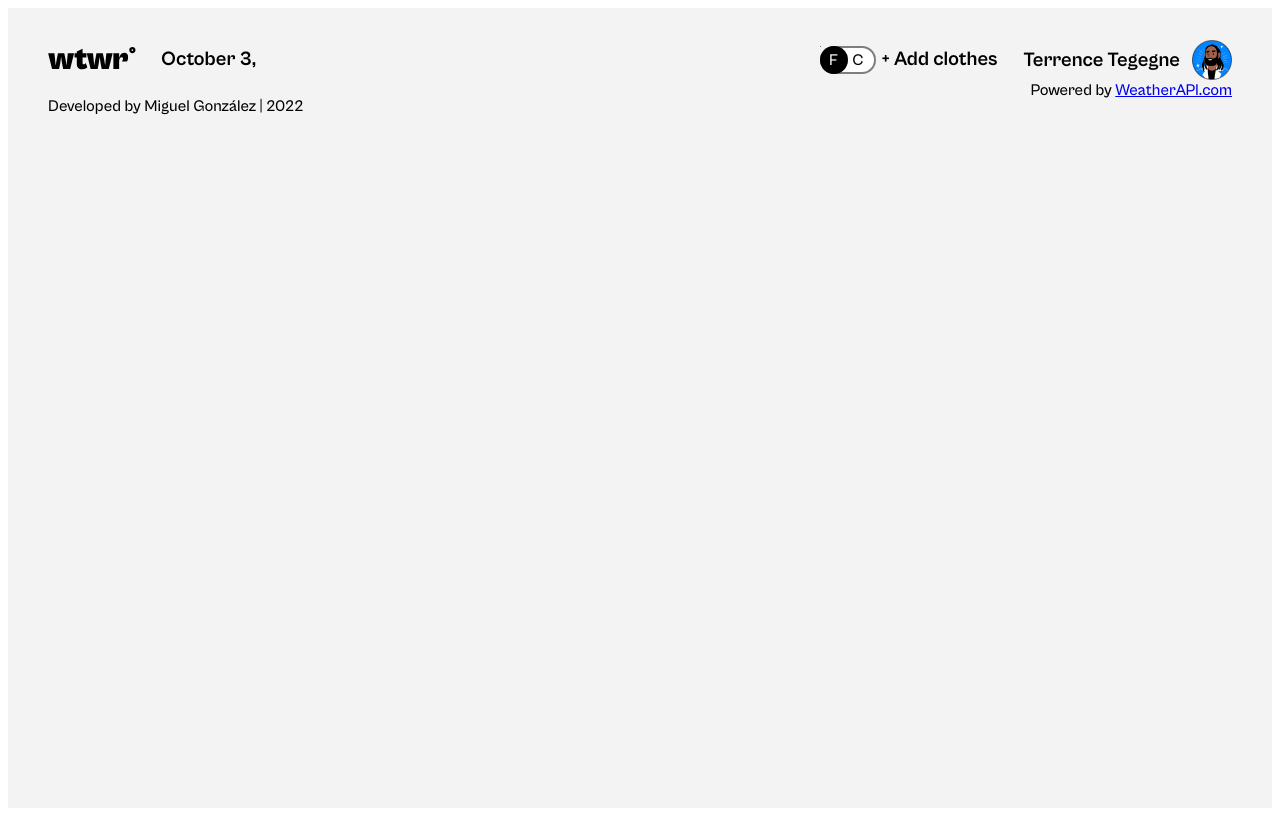
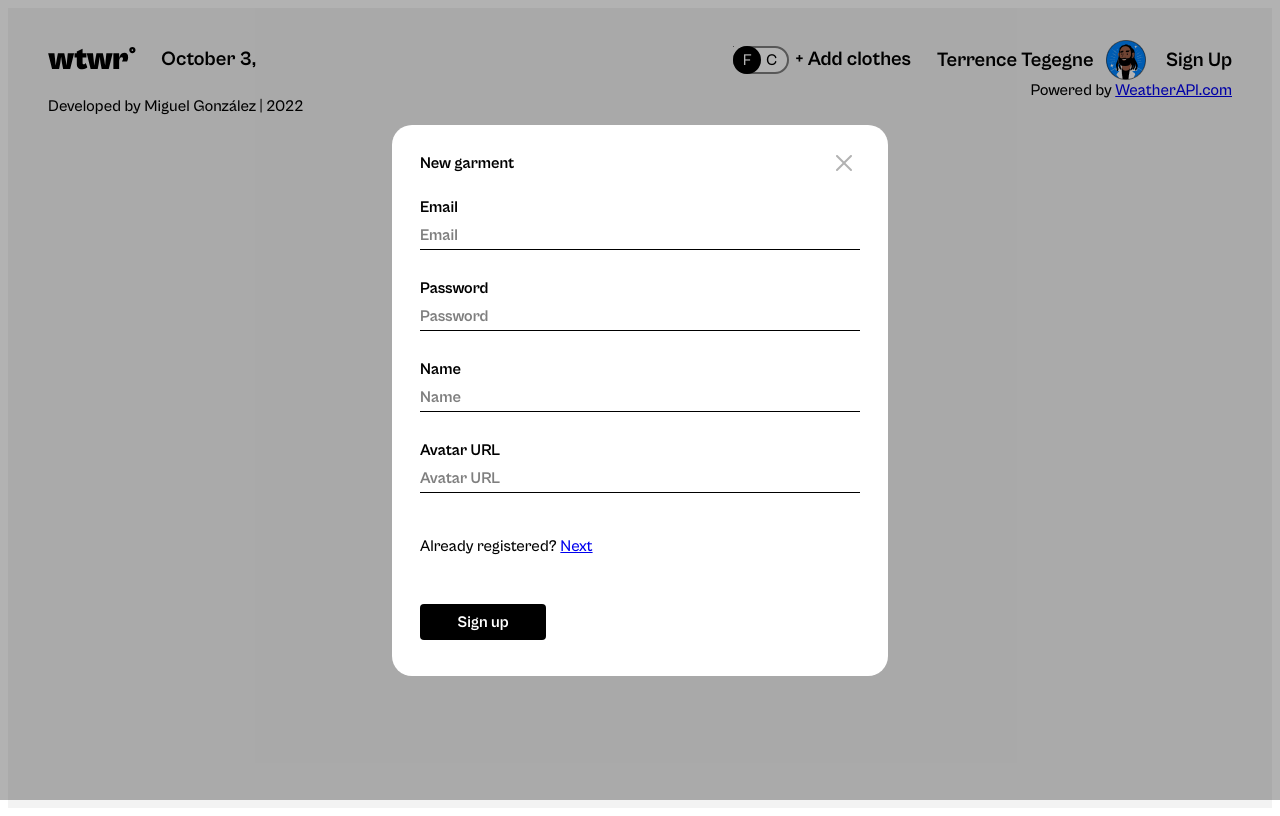
Before and after one commit to miguelgonzalezcruz/se_project_react, a React (Create React App) app: page /signin in a window 1280 px wide. Built offline with nearby package versions, Linux system fonts and the light colour scheme; no server answers.

Commit message:
Sign Up form appears

```diff
--- /dev/null
+++ b/src/Backup/ModalWithForm.js
@@ -0,0 +1,33 @@
+import React from "react";
+import "../blocks/ModalWithForm.css";
+
+function ModalWithForm({
+  isOpen,
+  closePopup,
+  children,
+  buttonText,
+  name,
+  title,
+  handleSubmit,
+  onClose,
+}) {
+  return (
+    <div
+      className={`popup popup__${name} ${isOpen ? `popup_open` : ""}`}
+      onClick={closePopup}
+    >
+      <div className="popup__content">
+        <form className="popup__form" name={name} onSubmit={handleSubmit}>
+          <h2 className="popup__title">{title}</h2>
+          {children}
+          <button className="popup__submit" type="submit">
+            {buttonText}
+          </button>
+          <button className="popup__close" onClick={closePopup}></button>
+        </form>
+      </div>
+    </div>
+  );
+}
+
+export default ModalWithForm;
--- a/src/components/App.js
+++ b/src/components/App.js
@@ -37,7 +37,7 @@ function App() {
   const [currentTemperatureUnit, setCurrentTemperatureUnit] = useState("F");
   const [isLoading, setIsLoading] = useState(false);
 
-  const [isLogged, setIsLogged] = useState(false); // Nueva línea para el estado de inicio de sesión
+  const [isLogged, setIsLogged] = useState(true); // Nueva línea para el estado de inicio de sesión
   const [email, setEmail] = useState(""); // Nueva línea para el estado de correo electrónico
 
   const history = useHistory();
@@ -184,6 +184,16 @@ function App() {
         <div className="page__content">
           <Header weather={weatherInfo} handleAddClick={handleAddClick} />
           <Switch>
+            <Route exact path="/signin">
+              <RegisterModal />
+            </Route>
+
+            <Route exact path="/login">
+              <div className="">
+                <LoginModal handleLogin={handleLogin} />
+              </div>
+            </Route>
+
             <ProtectedRoute isLogged={isLogged} path="/profile">
               <Profile
                 handleCardClick={handleCardClick}
@@ -193,16 +203,6 @@ function App() {
                 handleAddItemModal={handleAddItemModal}
               />
             </ProtectedRoute>
-
-            <Route exact path="/signin">
-              <RegisterModal />
-            </Route>
-
-            <Route exact path="/login">
-              <div className="">
-                <LoginModal handleLogin={handleLogin} />
-              </div>
-            </Route>
 
             <Route exact path="/">
               <Main
@@ -237,6 +237,11 @@ function App() {
             onClose={handleClose}
             closePopup={handleCloseEvent}
           />
+          <LoginModal
+            isOpen={isAddClothingPopupActive}
+            onClose={handleClose}
+            closePopup={handleCloseEvent}
+          />
         </div>
       </CurrentTemperatureUnitContext.Provider>
     </div>
--- a/src/components/Header.js
+++ b/src/components/Header.js
@@ -31,6 +31,10 @@ function Header({ weather, handleAddClick }) {
           {userName}
           <img className="navigation__avatar" src={avatar} alt="User Avatar" />
         </NavLink>
+
+        <NavLink to="/signin" className="navigation__username">
+          Sign Up
+        </NavLink>
       </div>
     </header>
   );
--- a/src/components/RegisterModal.js
+++ b/src/components/RegisterModal.js
@@ -1,8 +1,9 @@
 import React from "react";
 import { Link, useHistory, withRouter } from "react-router-dom";
 import * as auth from "../utils/auth";
+import ModalWithForm from "./ModalWithForm";
 
-function RegisterModal() {
+function RegisterModal(isOpen, onClose, closePopup, closeEsc) {
   const history = useHistory();
 
   const [values, setValues] = React.useState({
@@ -36,10 +37,17 @@ function RegisterModal() {
   };
 
   return (
-    <div className="popup popup__register">
-      <div className="popup__content">
-        <form className="popup__form" name="register" onSubmit={handleSubmit}>
-          <h2 className="popup__title">Sign up</h2>
+    <ModalWithForm
+      isOpen={isOpen}
+      title="New garment"
+      name="create-garment"
+      buttonText="Sign up"
+      onClose={onClose}
+      closeEsc={closeEsc}
+      closePopup={closePopup}
+      handleSubmit={handleSubmit}
+    >
+      <label className="popup__input-label">Email</label>
       <input
         className="popup__input"
         type="email"
@@ -49,6 +57,7 @@ function RegisterModal() {
         required
         onChange={handleChange}
       />
+      <label className="popup__input-label">Password</label>
       <input
         className="popup__input"
         type="password"
@@ -58,6 +67,7 @@ function RegisterModal() {
         required
         onChange={handleChange}
       />
+      <label className="popup__input-label">Name</label>
       <input
         className="popup__input"
         type="text"
@@ -67,6 +77,7 @@ function RegisterModal() {
         required
         onChange={handleChange}
       />
+      <label className="popup__input-label">Avatar URL</label>
       <input
         className="popup__input"
         type="url"
@@ -76,18 +87,13 @@ function RegisterModal() {
         required
         onChange={handleChange}
       />
-          <button className="popup__button" type="submit">
-            Sign up
-          </button>
       <p className="popup__text">
         Already registered?{" "}
         <Link className="popup__link" to="/signin">
           Next
         </Link>
       </p>
-        </form>
-      </div>
-    </div>
+    </ModalWithForm>
   );
 }
 
--- a/src/utils/auth.js
+++ b/src/utils/auth.js
@@ -1,4 +1,4 @@
-const baseURL = "mongodb://localhost:27017/wtwr_db";
+const baseURL = "http://localhost:3001";
 
 export const register = ({ email, password, name, avatar }) => {
   return fetch(`${baseURL}/signup`, {
```
Also changed, not shown: src/Backup/LoginModalClassComp.js (renamed from src/components/LoginModalClassComp.js), src/Backup/RegisterModalClassComp.js (renamed from src/components/RegisterModalClassComp.js). Lines whose indentation alone changed are shown as unchanged.
